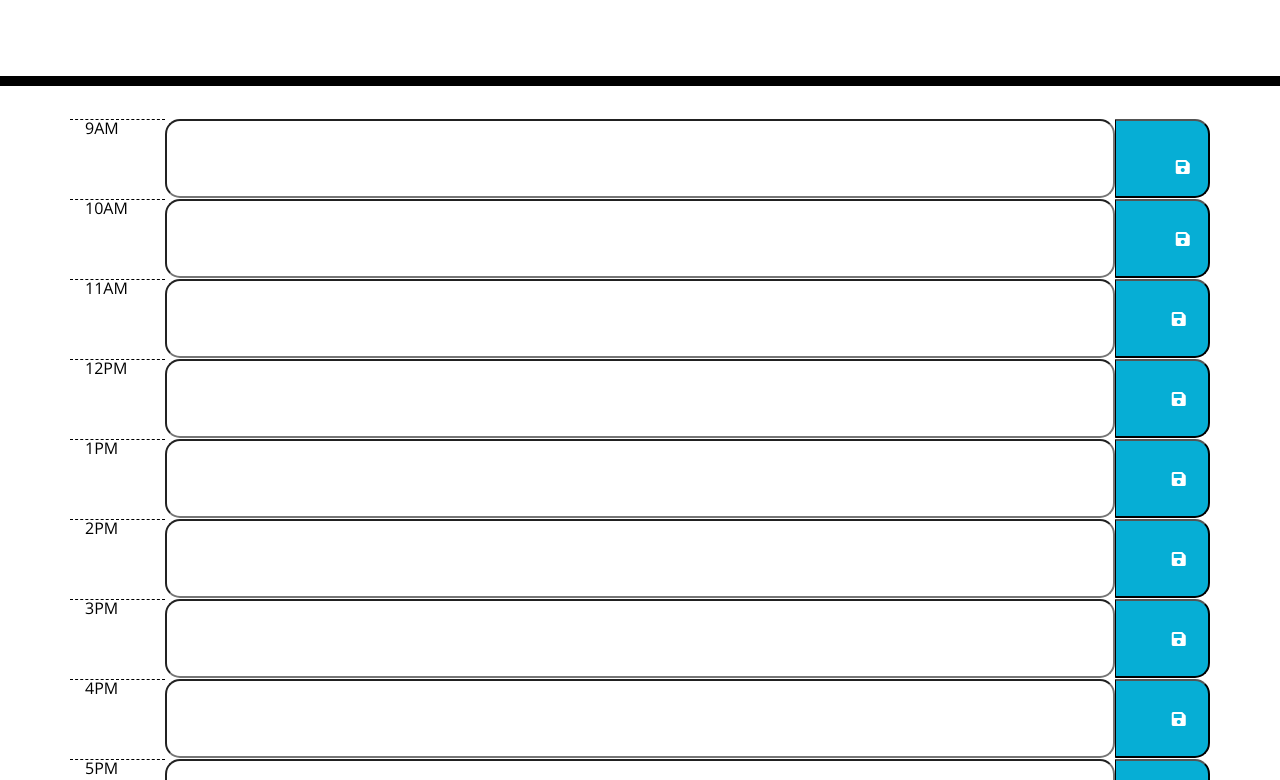
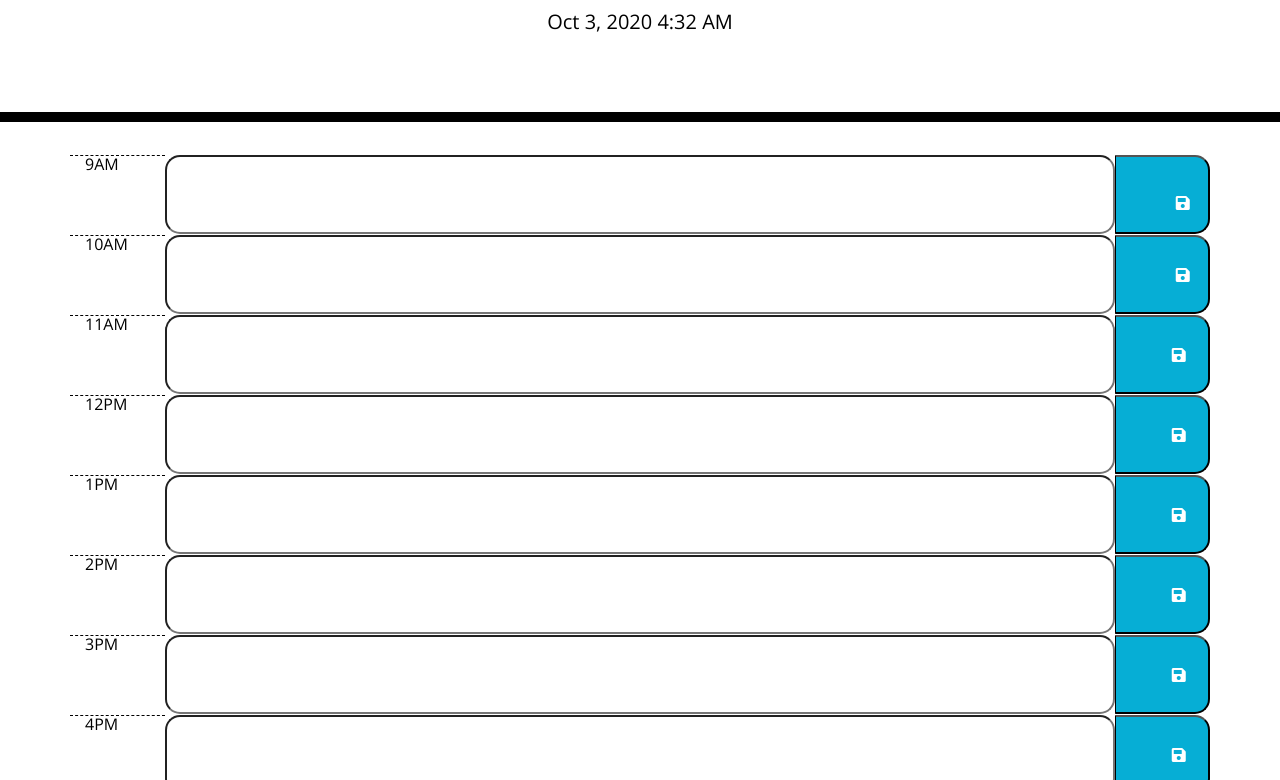
Before and after one commit to kas1330/Work-Day-Scheduler, a plain HTML site: page index.html in a window 1280 px wide. Shown: the part 182-962 px from the top of the page. Drawn offline with nearby package versions, Linux system fonts and the light colour scheme.

Commit message:
currently showing the current day and time at the top of the page

```diff
--- a/index.html
+++ b/index.html
@@ -120,5 +120,6 @@
 
     <script src="https://code.jquery.com/jquery-3.4.1.min.js"></script>
     <script src="https://cdnjs.cloudflare.com/ajax/libs/moment.js/2.24.0/moment.min.js"></script>
+    <script src='script.js'></script>
   </body>
 </html>
--- a/script.js
+++ b/script.js
@@ -0,0 +1,11 @@
+
+
+$(document).ready(function(){
+
+    var now = moment();
+    $('#currentDay').text(now.format('lll'));
+    // var date = moment().date(Number);
+    // console.log('date is: ', date);
+
+
+})
```
